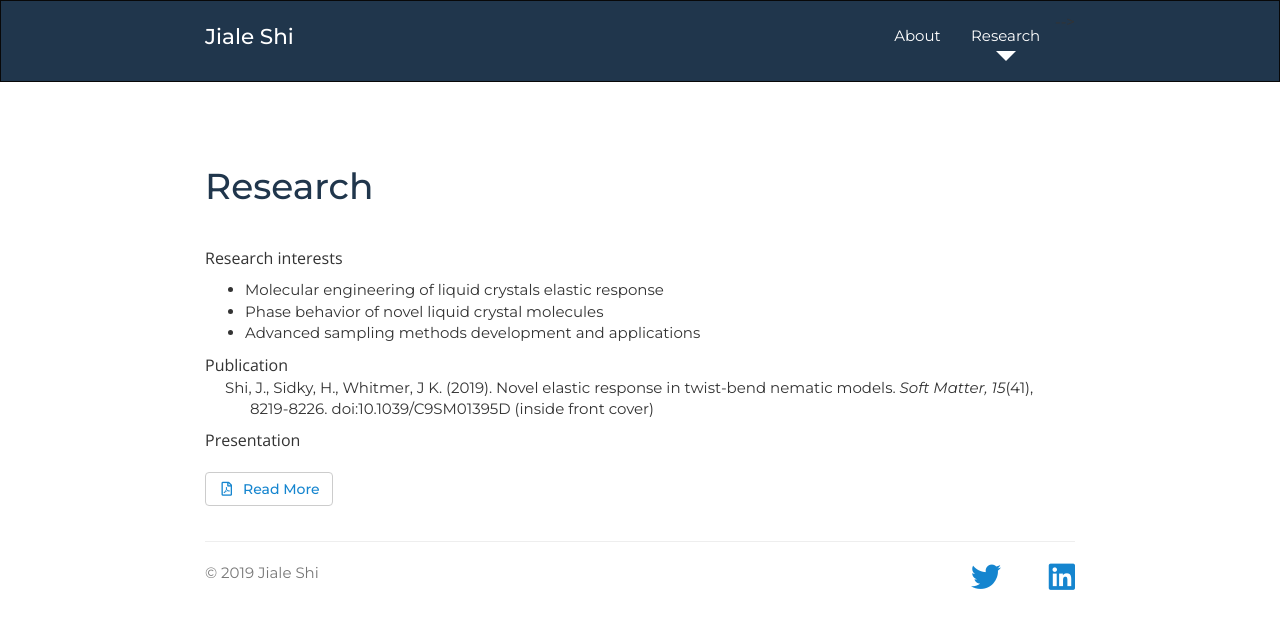
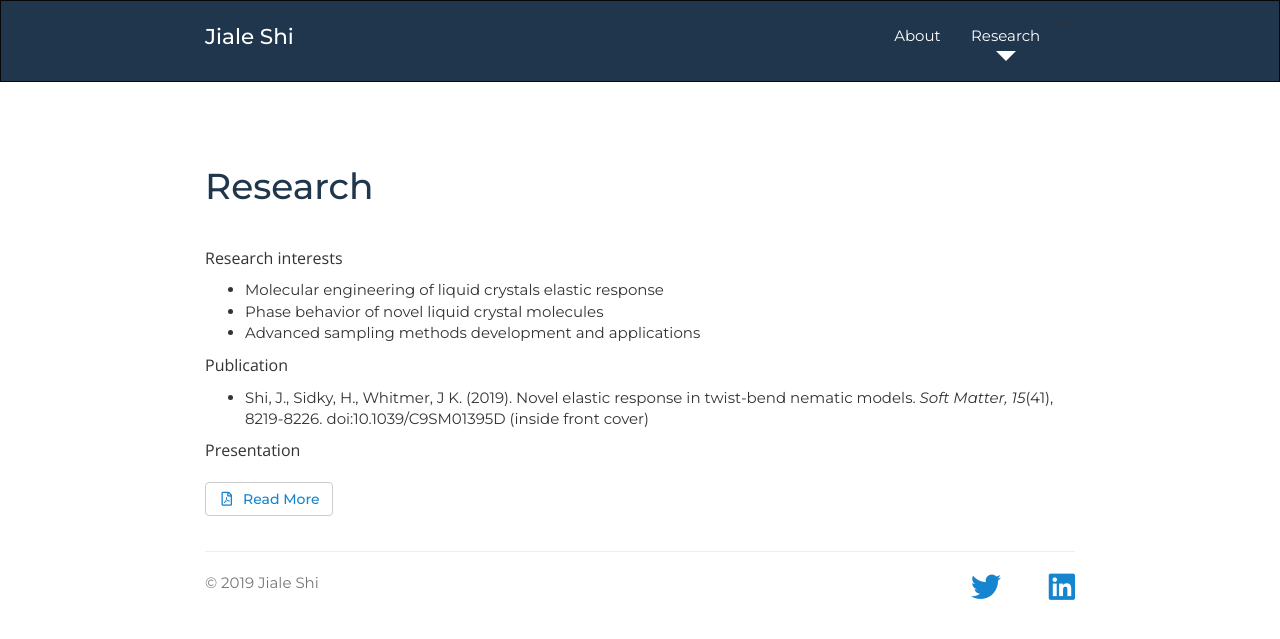
Before and after one commit to shijiale0609/shijiale0609.github.io, a Jekyll site: the page research.html, which Jekyll copies as it is, in a window 1280 px wide. Shown: the top 639 px of the page. Built offline with Jekyll 4.4.1, drawn with Linux system fonts in a browser that asks for light colours; nearby versions of some CDN libraries; a style sheet for code colours, icons or effects is not loaded.

Commit message:
update research

```diff
--- a/research.html
+++ b/research.html
@@ -81,7 +81,7 @@
 
             <!-- <h5>Published Papers</h5> -->
             Publication
-            <ul class="publications">
+            <ul class="push-down-1">
                <li>Shi, J., Sidky, H., Whitmer, J K. (2019). Novel elastic response in twist-bend nematic models. <em>Soft Matter, 15</em>(41), 8219-8226. doi:10.1039/C9SM01395D (inside front cover)</li>
             </ul>
 
```
